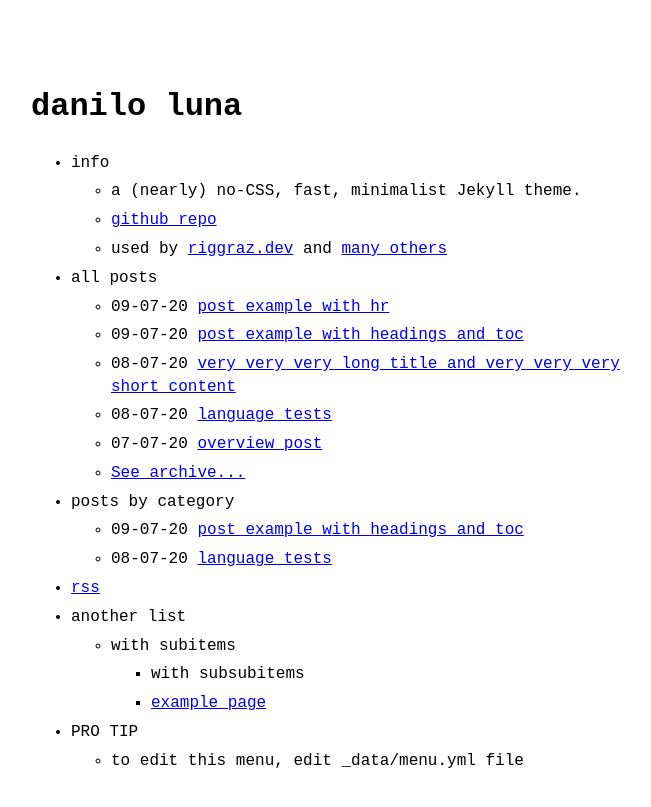
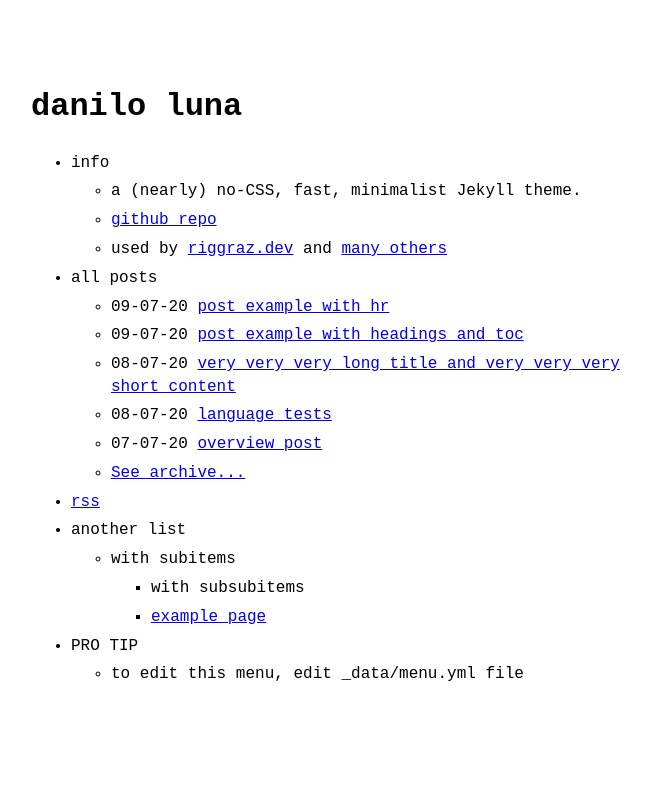
Before and after one commit to odaniloluna/odaniloluna.github.io, a Jekyll site: the page built from index.md, in a window 1280 px wide. Shown: the top 807 px of the page, without its empty margins (289-940 px from the left). Built offline with Jekyll 4.4.1, drawn with Linux system fonts in a browser that asks for light colours.

Commit message:
Update menu.yml

```diff
--- a/_data/menu.yml
+++ b/_data/menu.yml
@@ -16,12 +16,6 @@ entries:
       show_more_text: See archive...
       show_more_url: archive.html
 
-  - title: posts by category
-    post_list:
-      category: example2
-      show_more: none
-      show_more_text: See more posts...
-      show_more_url: example2-archive.html
 
   - title: rss
     url: feed.xml
```
